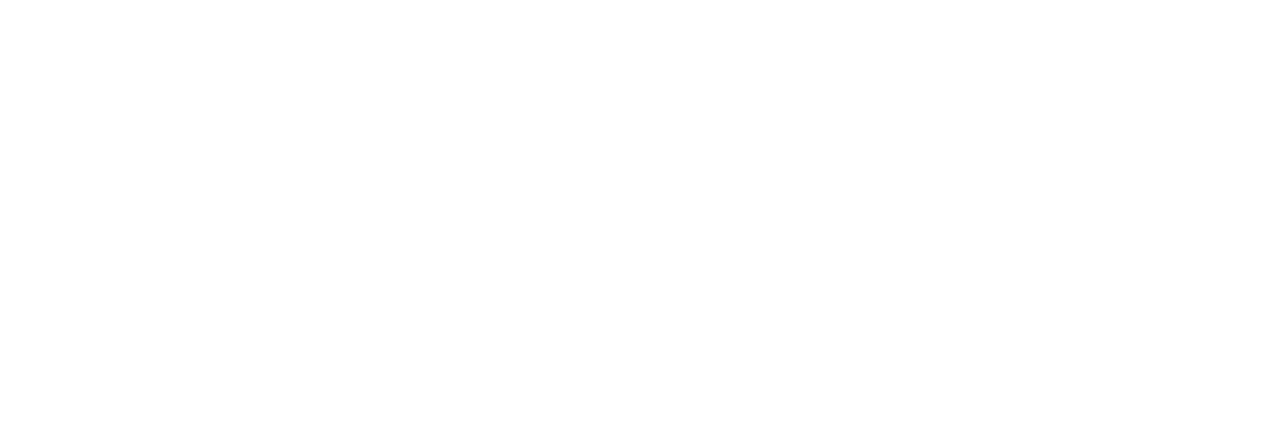
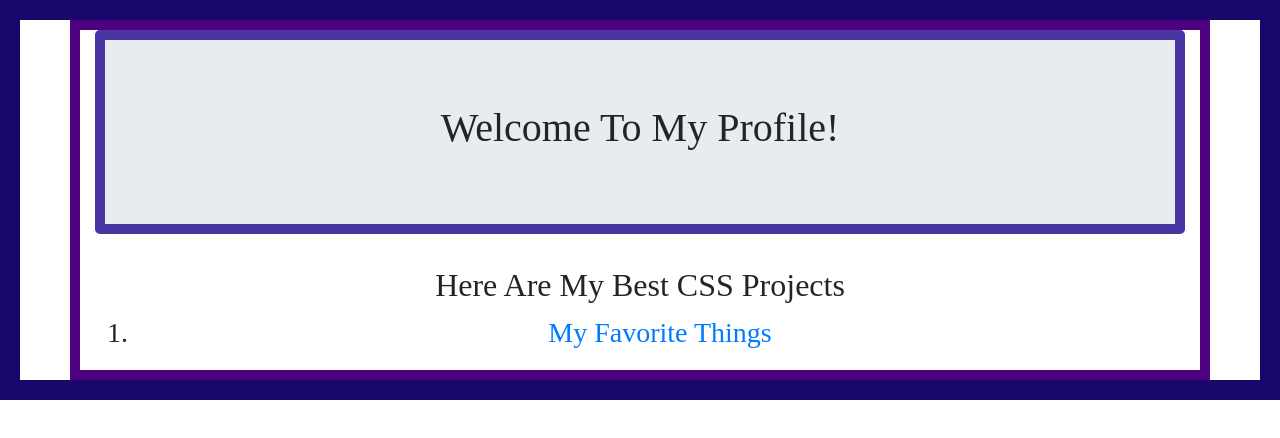
Before and after one commit to M00nDrag0n/MyProfile, a plain HTML site: page index.html in a window 1280 px wide. Drawn offline with nearby package versions, Linux system fonts and the light colour scheme.

Commit message:
add first link in list form

```diff
--- a/css/styles.css
+++ b/css/styles.css
@@ -0,0 +1,20 @@
+body {
+  font-family: 'Spectral';
+  font-size: 28px;
+  text-align: center;
+  border-color: #1a076b;
+  border-style: solid;
+  border-width: 20px;
+}
+
+.jumbotron {
+  border-color: #4935a1;
+  border-width: 10px;
+  border-style: solid;
+}
+
+.container {
+  border-color: #4d0180;
+  border-width: 10px;
+  border-style: solid;
+}
--- a/index.html
+++ b/index.html
@@ -4,11 +4,42 @@
   <link rel="stylesheet" href="https://stackpath.bootstrapcdn.com/bootstrap/4.3.1/css/bootstrap.min.css" integrity="sha384-ggOyR0iXCbMQv3Xipma34MD+dH/1fQ784/j6cY/iJTQUOhcWr7x9JvoRxT2MZw1T" crossorigin="anonymous">
   <link href="css/styles.css" rel="stylesheet">
   <script src="https://code.jquery.com/jquery-3.4.1.js"></script>
-  <script src="js/scripts.js">
+  <script src="js/scripts.js"></script>
   <title>Anise's Profile</title>
 </head>
+<body>
+  <div class="container">
+    <div class="jumbotron">
+      <h1>Welcome To My Profile!</h1>
+    </div>
 
-<body>
+    <div class="lists">
+      <div id="projects1">
+        <h2>Here Are My Best CSS Projects</h2>
+        <ol>
+          <li><a href="https://m00ndrag0n.github.io/my-weird-little-page">My Favorite Things</a></li>
+        </ol>
+      </div>
+    </div>
+  </div>
+
 
 </body>
 </html>
+
+<!-- <div class="container"> -->
+<!-- </div> -->
+
+<!-- div id="">
+<img src="">
+</div>
+
+<ol>
+  <li></li>
+</ol>
+
+<div id="">
+</div>
+
+<span class=""></span>
+<form id=""><label for=""></label><input id=""></input><button type=""></button></form> -->
```
